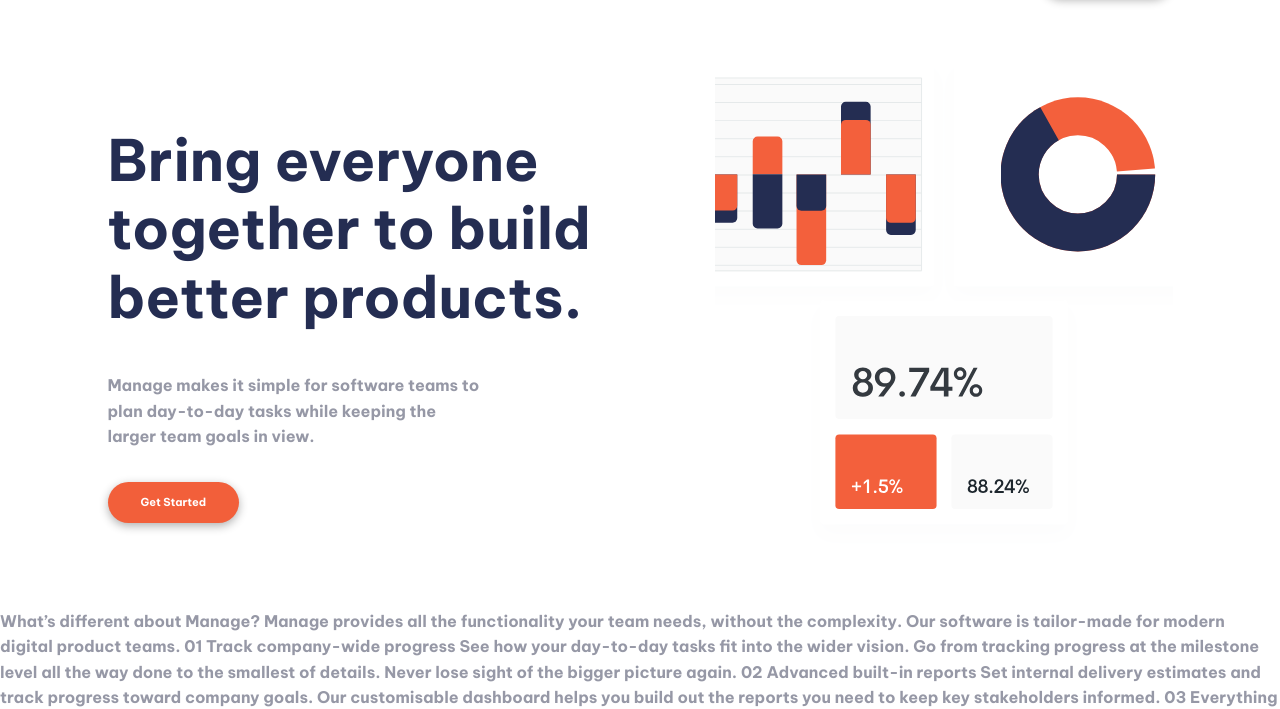
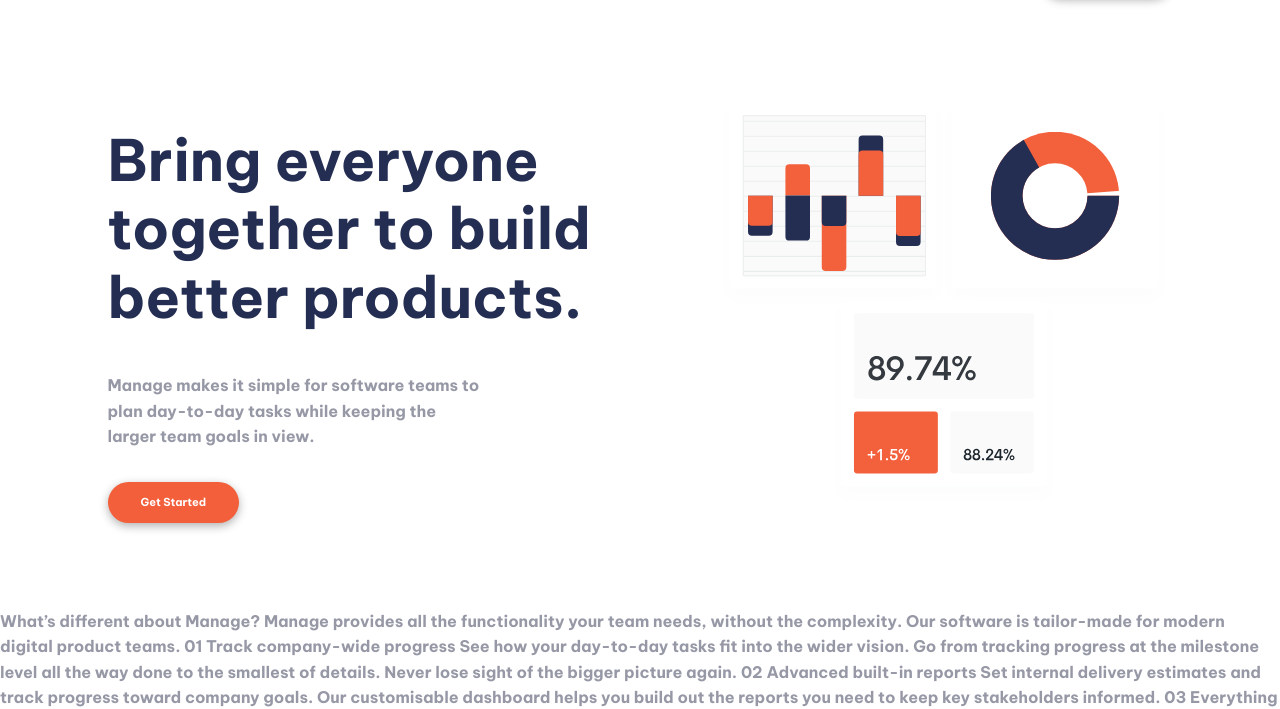
Before and after one commit to mahmood-mohie/manage-landing-page-master, a plain HTML site: page index.html in a window 1280 px wide. Shown: the part 101-810 px from the top of the page. Drawn offline with Linux system fonts and the light colour scheme.

Commit message:
fix illustration-intro's background

```diff
--- a/app/scss/_welcome.scss
+++ b/app/scss/_welcome.scss
@@ -1,6 +1,6 @@
 .welcome {
     &__content {
-        @include breakpoint-up(medium){
+        @include breakpoint-up(large){
             display: flex;
             justify-content: space-around;
             align-items: center;
@@ -12,8 +12,8 @@
         width: 100%;
         background-position: center center;
         background-repeat: no-repeat;
-        background-size: cover;
-        min-height: 21rem;
+        background-size: contain;
+        height: 21rem;
 
         @include breakpoint-up(medium){
             height: 31.25rem;
```
Also changed, not shown: dist/style.css, 1 other file.
